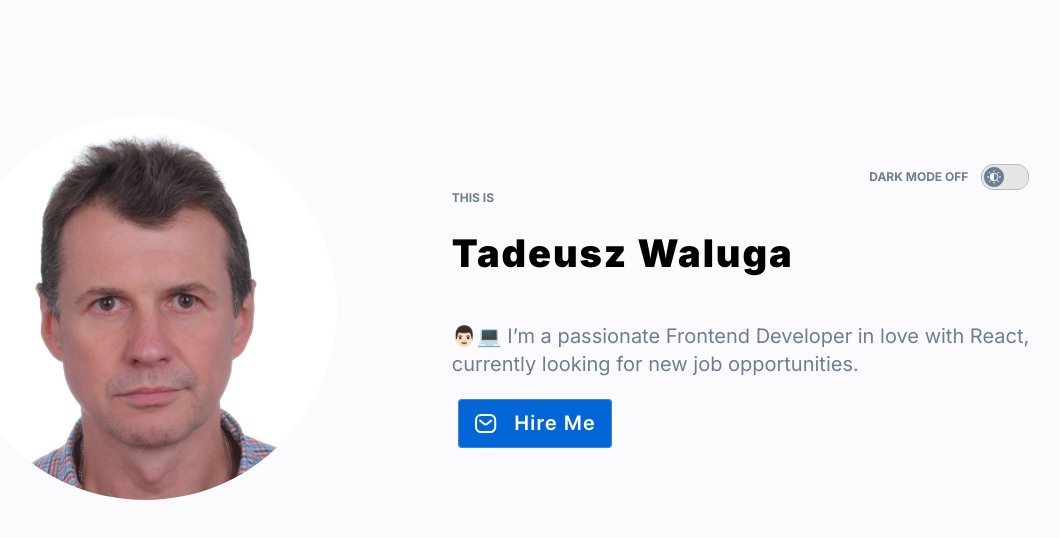
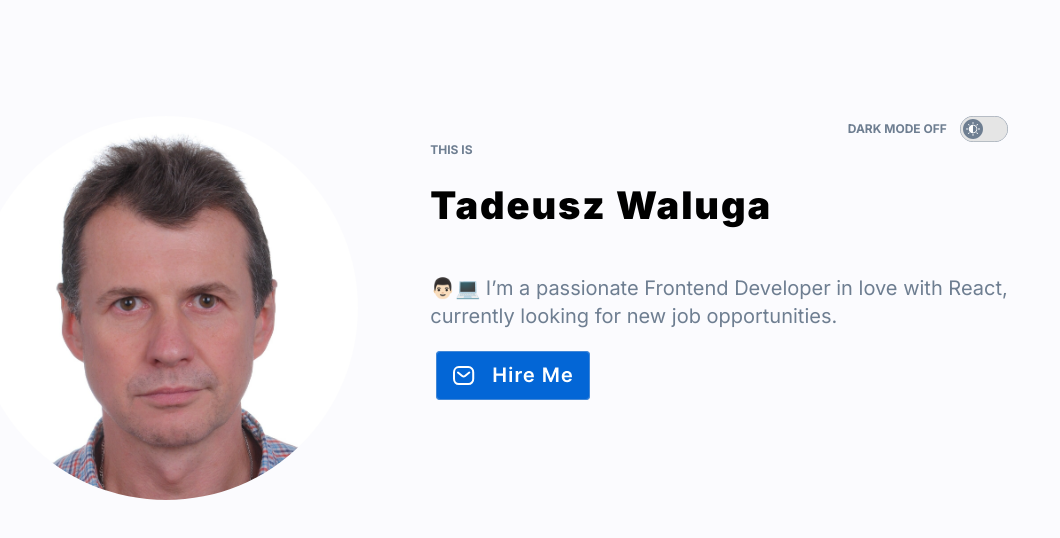
Before and after one commit to waltad/personal-homepage, a React (Create React App) app: page / in a window 1280 px wide. Shown: the top 538 px of the page, without its empty margins (149-1209 px from the left). Built offline with nearby package versions, Linux system fonts and the light colour scheme.

Commit message:
updated styled in Section component

```diff
--- a/src/common/section/index.js
+++ b/src/common/section/index.js
@@ -2,6 +2,7 @@ import {
   Wrapper,
   Title,
   StyledArticle,
+  StyledBox,
   SmallText,
   StyledParagraf,
 } from "./styled";
@@ -11,12 +12,14 @@ const Section = ({ photo, title, themeButton, prefix, description, hireMeButton
     {photo}
     <StyledArticle>
       {themeButton}
+      <StyledBox>
         <SmallText>{prefix}</SmallText>
         <Title>{title}</Title>
         <StyledParagraf>
           {description}
         </StyledParagraf>
         {hireMeButton}
+      </StyledBox>
     </StyledArticle>
   </Wrapper>
 );
--- a/src/common/section/styled.js
+++ b/src/common/section/styled.js
@@ -3,16 +3,19 @@ import styled from "styled-components";
 export const Wrapper = styled.section`
   margin-top: 116px;
   max-width: 1216px;
-  display: grid;
-  grid-template-columns: auto 1fr;
-  gap: 115px;
+  display: flex;
+  gap: 72px;
 `;
 
 export const StyledArticle = styled.article`
-  grid-column: 2;
   display: flex;
   flex-direction: column;
-  justify-content: center;
+  /* justify-content: center; */
+`;
+
+export const StyledBox = styled.div`
+  display: flex;
+  flex-direction: column;
 `;
 
 export const Title = styled.h1`
```
Lines whose indentation alone changed are shown as unchanged.
